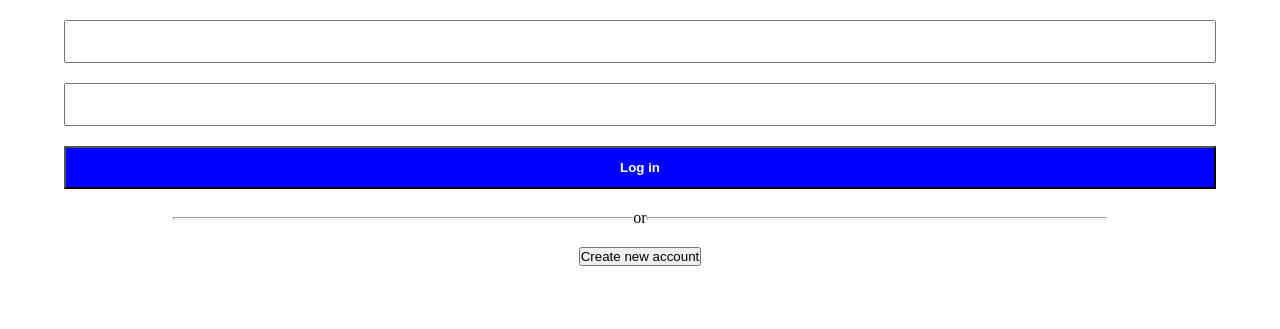
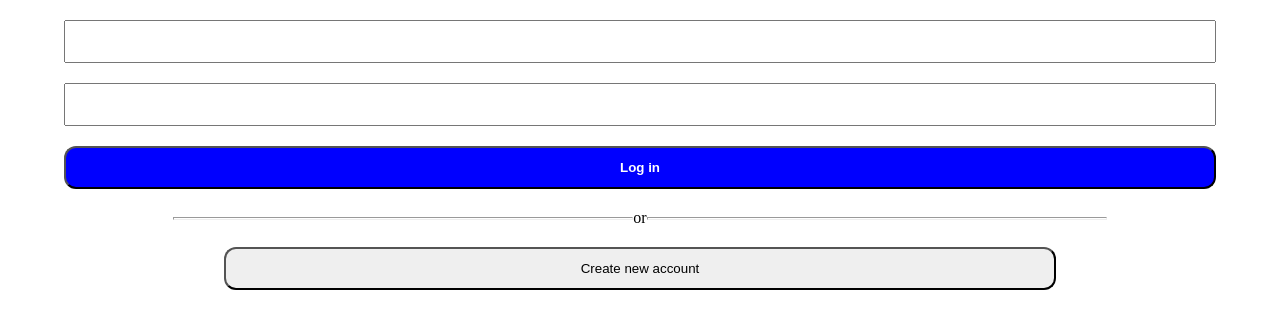
Before and after one commit to BrendanGasparin/php-social-network, a PHP site: page / in a window 1280 px wide. Shown: the part 57-386 px from the top of the page. Run offline with PHP 8.4, Linux system fonts and the light colour scheme.

Commit message:
Round the corners of buttons

```diff
--- a/public_html/css/style.css
+++ b/public_html/css/style.css
@@ -16,6 +16,10 @@ h1 {
 nav ul {
   display: flex;
   list-style-type: none;
+}
+
+button {
+  border-radius: 12px;
 }
 
 form.login-form {
@@ -57,5 +61,7 @@ div.login-or br {
 
 button.new-account {
   display: block;
+  width: 65%;
   margin: 20px auto;
+  padding: 12px;
 }
```
